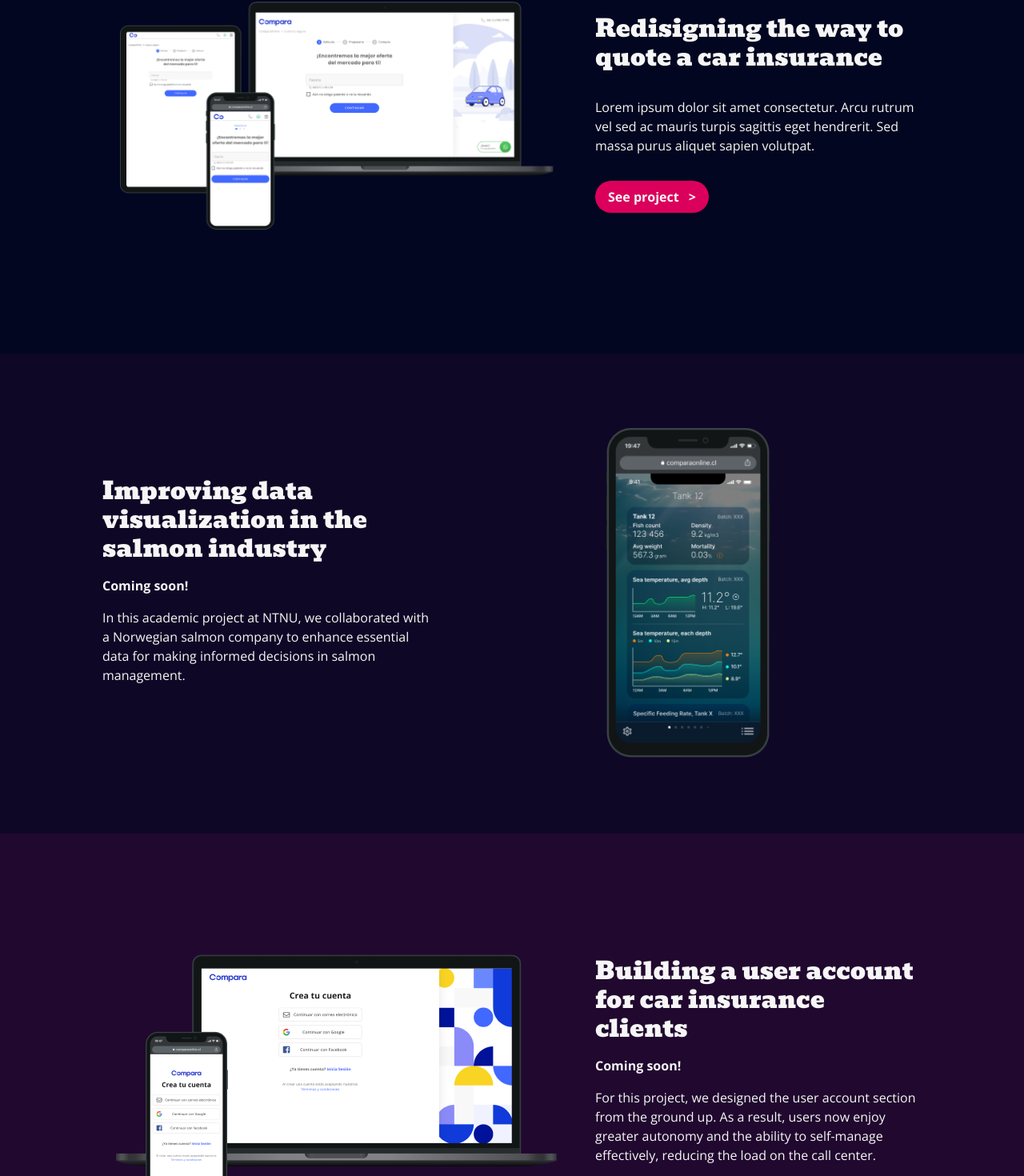
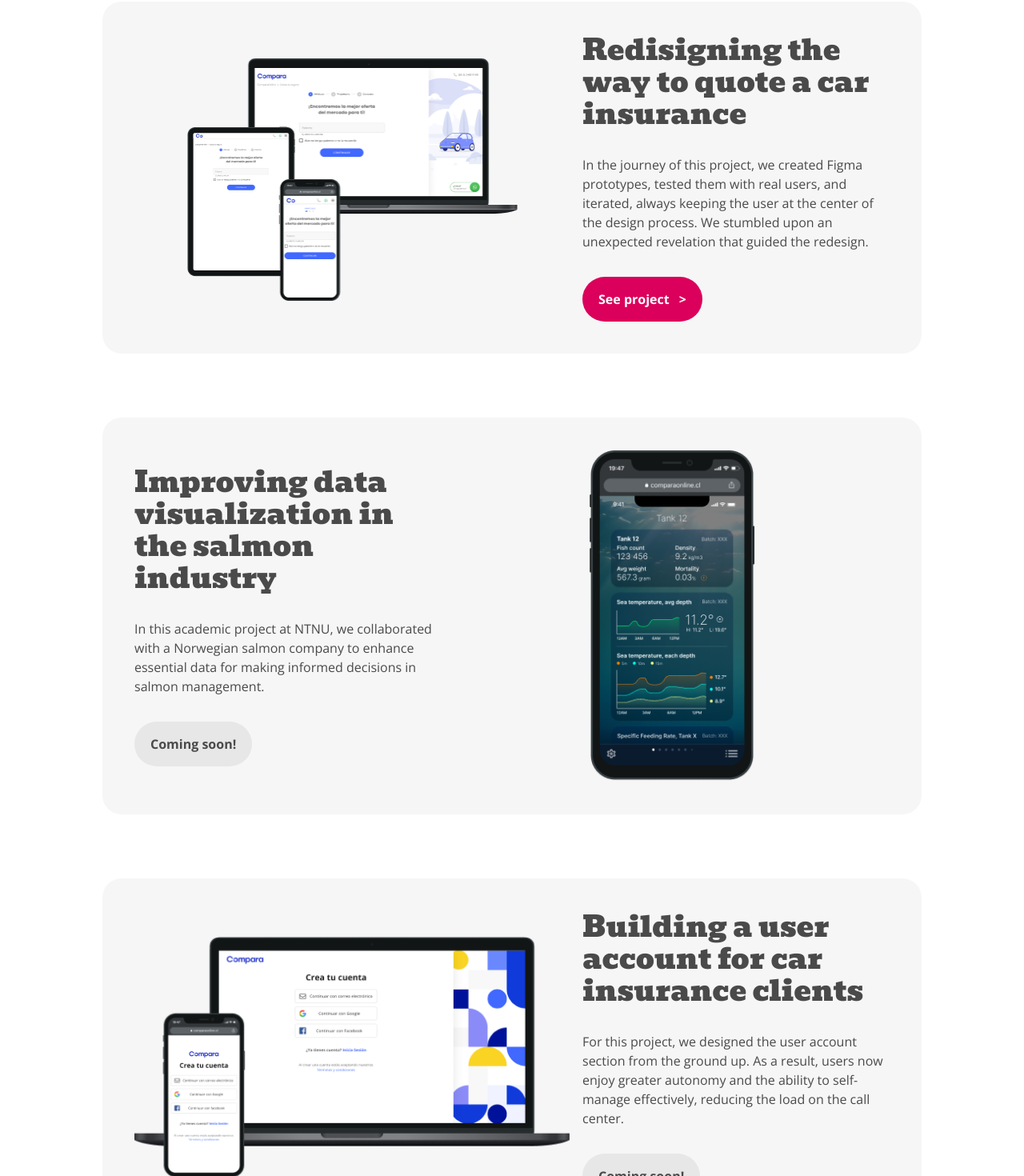
Before and after one commit to Rotshrek/dani-portfolio, a Next.js app in the folder dani-portfolio/: page / in a window 1280 px wide. Shown: the part 958-2428 px from the top of the page at 80% size. Built offline with nearby package versions, Linux system fonts and the light colour scheme; a web font is replaced by a local one.

Commit message:
update: home page works layout

```diff
--- a/dani-portfolio/src/components/home/work1.tsx
+++ b/dani-portfolio/src/components/home/work1.tsx
@@ -5,18 +5,24 @@ import Image from "next/image"
 export default function Work1() {
     return (
         <div>
-            <div className="w-screen bg-darkPurple md:h-[75vh]">
-                <div className="grid md:grid-cols-12 gap-8 max-w-[1024px] h-full m-auto p-8 md:p-0 py-20">
+            <div className="w-screen bg-white flex">
+                <div className="max-w-[1024px] m-auto my-20 md:p-0">
+                    <p className="text-4xl mb-10 text-center font-bold">My Work</p>
+                    <div className="grid md:grid-cols-12 gap-4 bg-lightGray p-10 rounded-3xl">
                         <div className="md:col-span-7 m-auto">
-                        <Image src={`/work1.png`} alt="cloud outline" width={543} height={294} />
+                            <Image src={`/work1.png`} alt="screens showing first work" width={414} height={316} />
                         </div>
-                    <div className="md:col-span-5 text-white m-auto">
-                        <p className="font-display text-3xl mb-8">Redisigning the way to quote a car insurance</p>
+                        <div className="md:col-span-5 m-auto">
+                            <p className="font-display text-4xl mb-8">Redisigning the way to quote a car insurance</p>
                             <p className="mb-8">
-                            Lorem ipsum dolor sit amet consectetur. Arcu rutrum vel sed ac mauris turpis sagittis eget
-                            hendrerit. Sed massa purus aliquet sapien volutpat.
+                                In the journey of this project, we created Figma prototypes, tested them with real
+                                users, and iterated, always keeping the user at the center of the design process. We
+                                stumbled upon an unexpected revelation that guided the redesign.
                             </p>
-                        <a href="/work1" className="inline-block rounded-full px-4 py-2 font-bold bg-brightPink">
+                            <a
+                                href="/work1"
+                                className="inline-block rounded-full px-5 py-4 font-bold bg-brightPink text-white"
+                            >
                                 See project
                                 <span className="ml-3">{">"}</span>
                             </a>
@@ -24,5 +30,6 @@ export default function Work1() {
                     </div>
                 </div>
             </div>
+        </div>
     )
 }
--- a/dani-portfolio/src/components/home/work2.tsx
+++ b/dani-portfolio/src/components/home/work2.tsx
@@ -5,28 +5,27 @@ import Image from "next/image"
 export default function Work2() {
     return (
         <div>
-            <div className="w-screen bg-darkBlue md:h-[75vh]">
-                <div className="grid md:grid-cols-12 gap-8 max-w-[1024px] h-full m-auto p-8 md:p-0 py-20">
+            <div className="w-screen bg-white flex">
+                <div className="max-w-[1024px] m-auto mb-20 md:p-0">
+                    <div className="grid md:grid-cols-12 gap-4 bg-lightGray p-10 rounded-3xl">
                         <div className="m-auto md:hidden">
                             <Image src={`/work2.png`} alt="cloud outline" width={208} height={417} />
                         </div>
-                    <div className="md:col-span-5 text-white m-auto">
-                        <p className="font-display text-3xl mb-4">
+                        <div className="md:col-span-5 m-auto">
+                            <p className="font-display text-4xl mb-8">
                                 Improving data visualization in the salmon industry
                             </p>
-                        <p className="mb-4 font-bold">Coming soon!</p>
                             <p className="mb-8">
-                            In this academic project at NTNU, we collaborated with a Norwegian salmon company to enhance
-                            essential data for making informed decisions in salmon management.
+                                In this academic project at NTNU, we collaborated with a Norwegian salmon company to
+                                enhance essential data for making informed decisions in salmon management.
                             </p>
-                        {/* <a
+                            <a
                                 href="/work2"
-                            target="_blank"
-                            className="inline-block rounded-full px-4 py-2 font-bold bg-brightPink"
+                                className="inline-block rounded-full px-5 py-4 font-bold bg-gray pointer-events-none"
                             >
-                            See project
-                            <span className="ml-3">{">"}</span>
-                        </a> */}
+                                Coming soon!
+                                {/* <span className="ml-3">{">"}</span> */}
+                            </a>
                         </div>
                         <div className="md:col-span-7 m-auto hidden md:block">
                             <Image src={`/work2.png`} alt="cloud outline" width={208} height={417} />
@@ -34,5 +33,6 @@ export default function Work2() {
                     </div>
                 </div>
             </div>
+        </div>
     )
 }
--- a/dani-portfolio/src/components/home/work3.tsx
+++ b/dani-portfolio/src/components/home/work3.tsx
@@ -5,27 +5,29 @@ import Image from "next/image"
 export default function Work3() {
     return (
         <div>
-            <div className="w-screen bg-purple md:h-[75vh]">
-                <div className="grid md:grid-cols-12 gap-8 max-w-[1024px] h-full m-auto p-8 md:p-0 py-20">
+            <div className="w-screen bg-white flex">
+                <div className="max-w-[1024px] m-auto mb-20 md:p-0">
+                    <div className="grid md:grid-cols-12 gap-4 bg-lightGray p-10 rounded-3xl">
                         <div className="md:col-span-7 m-auto">
                             <Image src={`/work3.png`} alt="cloud outline" width={551} height={312} />
                         </div>
-                    <div className="md:col-span-5 text-white m-auto">
-                        <p className="font-display text-3xl mb-4">Building a user account for car insurance clients</p>
-                        <p className="mb-4 font-bold">Coming soon!</p>
+                        <div className="md:col-span-5 m-auto">
+                            <p className="font-display text-4xl mb-8">
+                                Building a user account for car insurance clients
+                            </p>
                             <p className="mb-8">
                                 For this project, we designed the user account section from the ground up. As a result,
-                            users now enjoy greater autonomy and the ability to self-manage effectively, reducing the
-                            load on the call center.
+                                users now enjoy greater autonomy and the ability to self-manage effectively, reducing
+                                the load on the call center.
                             </p>
-                        {/* <a
-                            href="/work3"
-                            target="_blank"
-                            className="inline-block rounded-full px-4 py-2 font-bold bg-brightPink"
+                            <a
+                                href="/work2"
+                                className="inline-block rounded-full px-5 py-4 font-bold bg-gray pointer-events-none"
                             >
-                            See project
-                            <span className="ml-3">{">"}</span>
-                        </a> */}
+                                Coming soon!
+                                {/* <span className="ml-3">{">"}</span> */}
+                            </a>
+                        </div>
                     </div>
                 </div>
             </div>
--- a/dani-portfolio/tailwind.config.js
+++ b/dani-portfolio/tailwind.config.js
@@ -17,9 +17,11 @@ module.exports = {
             lightBlue: "#97FAEE",
             blue: "#4168FF",
             darkBlue: "#0F0726",
-            white: "#F6F6F6",
+            white: "#FFF",
             lightPurple: "#7D8FFF",
             lighterPurple: "#c4d0ff",
+            lightGray: "#F6F6F6",
+            gray: "#E7E7E7",
         },
         fontFamily: {
             sans: ["var(--font-open_sans)"],
```
Also changed, not shown: dani-portfolio/public/work1.png. Lines whose indentation alone changed are shown as unchanged.
